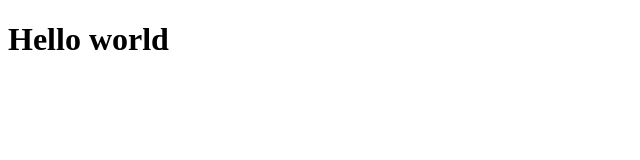
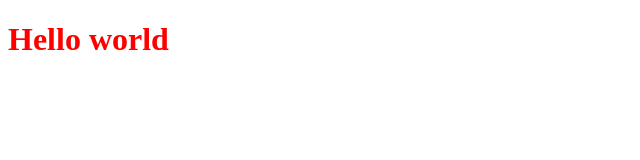
Before and after one commit to Zeynal808/ibrahim, a plain HTML site: page index.html in a window 1280 px wide. Shown: the whole page, without its empty margins (0-640 px from the left). Drawn offline with Linux system fonts and the light colour scheme.

Commit message:
mueelim gorr qagaaaqn nagard

```diff
--- /dev/null
+++ b/index.css
@@ -0,0 +1,3 @@
+h1{
+    color: red;
+}
--- a/index.html
+++ b/index.html
@@ -5,6 +5,7 @@
     <meta http-equiv="X-UA-Compatible" content="IE=edge">
     <meta name="viewport" content="width=device-width, initial-scale=1.0">
     <title>Star wars</title>
+    <link rel="stylesheet" href="./index.css">
 </head>
 <body>
     <h1>Hello world</h1>
```
